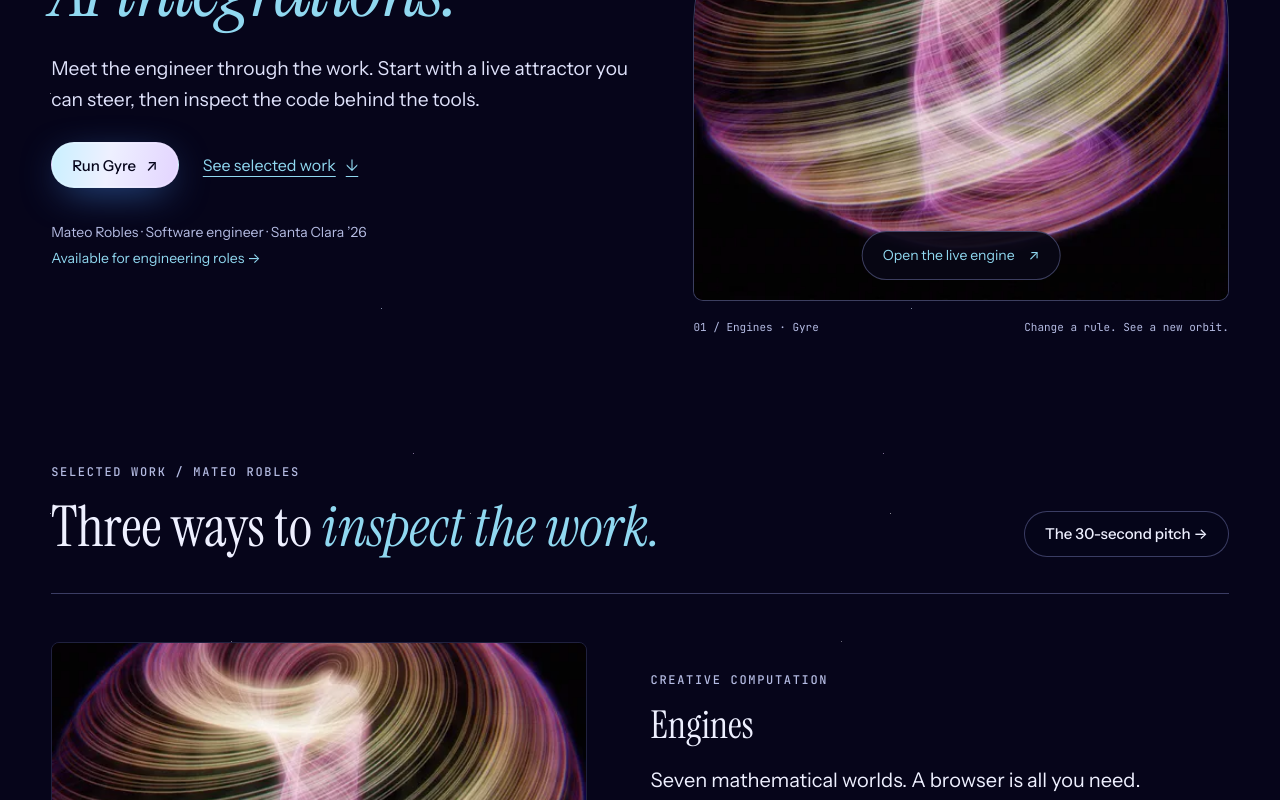
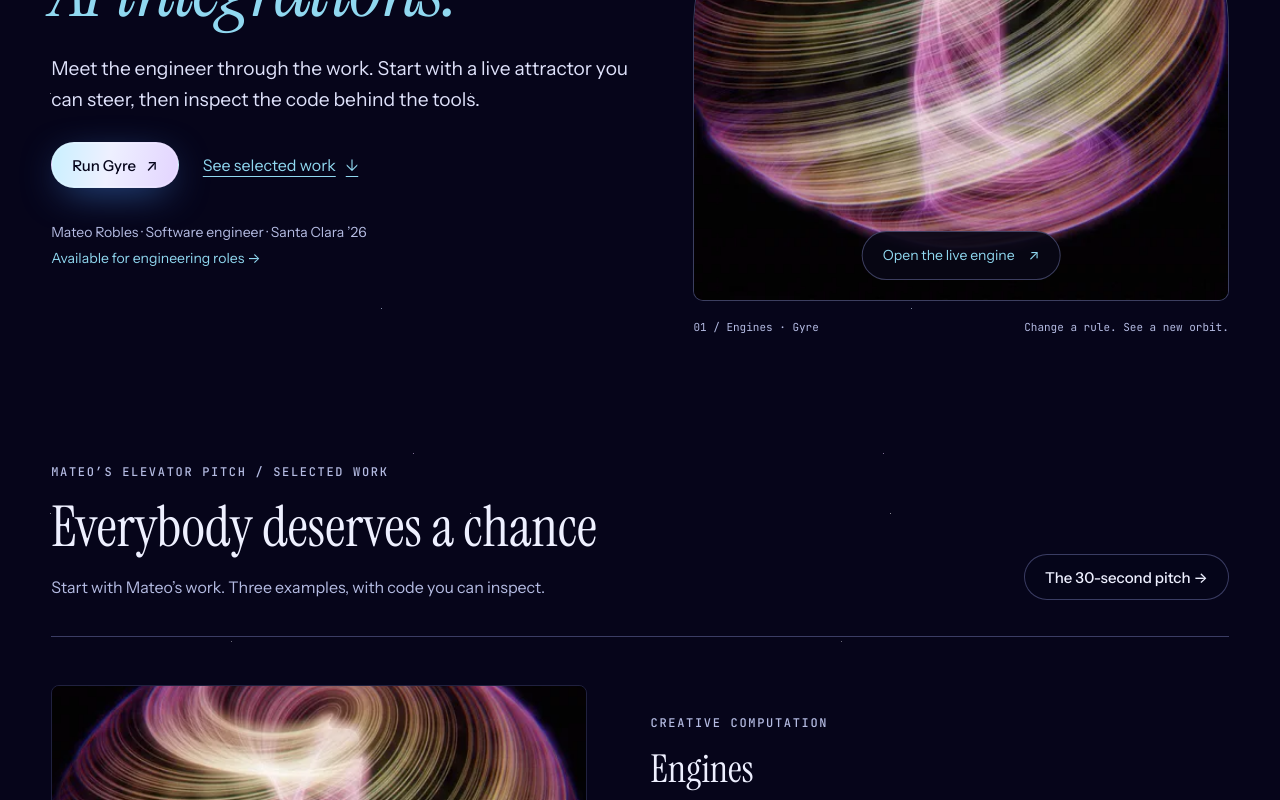
Before and after one commit to SyberLabs/SyberLabs.github.io, a React (Vite) app: page / in a window 1280 px wide. Shown: the part 402-1202 px from the top of the page. Built offline with nearby package versions, Linux system fonts and the light colour scheme.

Commit message:
Add campaign motto to Mateo's accessible project pitch

```diff
--- a/src/App.jsx
+++ b/src/App.jsx
@@ -30,7 +30,7 @@ function SelectedWork() {
   const tourButton = useRef(null);
   return <section id="work" className="home-work sy-wrap" aria-labelledby="work-title">
     <div className="home-work__heading">
-      <div><p className="sy-eyebrow">Selected work / Mateo Robles</p><h2 id="work-title">Three ways to <em>inspect the work.</em></h2></div>
+      <div><p className="sy-eyebrow">Mateo’s elevator pitch / Selected work</p><h2 id="work-title">Everybody deserves a chance</h2><p className="home-pitch-intro">Start with Mateo’s work. Three examples, with code you can inspect.</p></div>
       <div className="home-tour-controls">
         <div className="home-tour-nav">
           <button ref={tourButton} type="button" className="sy-btn sy-btn--line" onClick={() => setStep(step === null ? 0 : (step + 1) % 3)}>{step === null ? 'The 30-second pitch →' : 'Next example →'}</button>
--- a/src/home.css
+++ b/src/home.css
@@ -17,6 +17,7 @@
 .home-work { padding-block:64px; scroll-margin-top:90px; }
 .home-work__heading { display:flex; align-items:end; justify-content:space-between; gap:24px; padding-bottom:36px; border-bottom:1px solid var(--sy-rule-2); }
 .home-work h2, .home-contact h2 { margin:16px 0 0; font:400 clamp(38px,4.4vw,62px)/1.06 var(--sy-serif); text-wrap:balance; }
+.home-pitch-intro { margin:18px 0 0; color:var(--sy-mist); line-height:1.6; }
 .home-tour-controls { display:none; flex-shrink:0; }
 .sy-js .home-tour-controls { display:block; }
 .home-tour-nav { display:flex; align-items:center; gap:16px; flex-wrap:wrap; }
```
